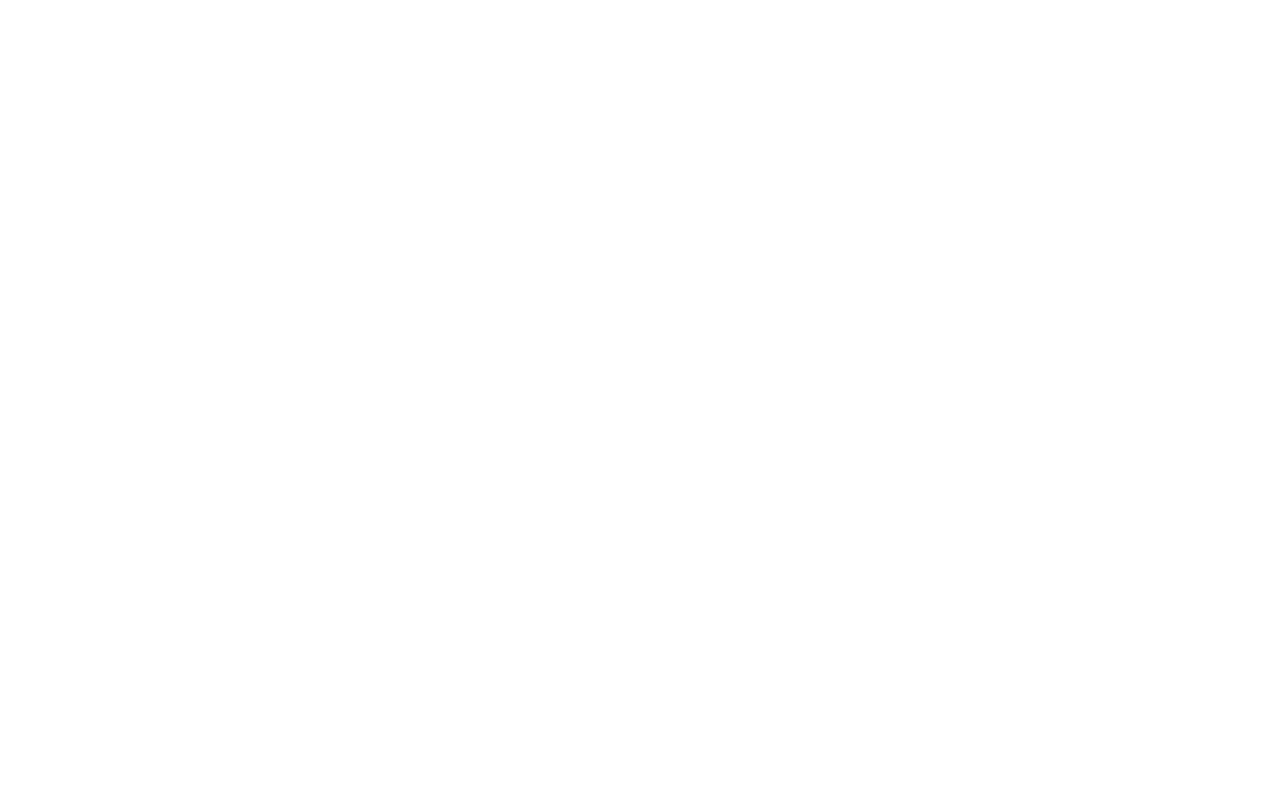
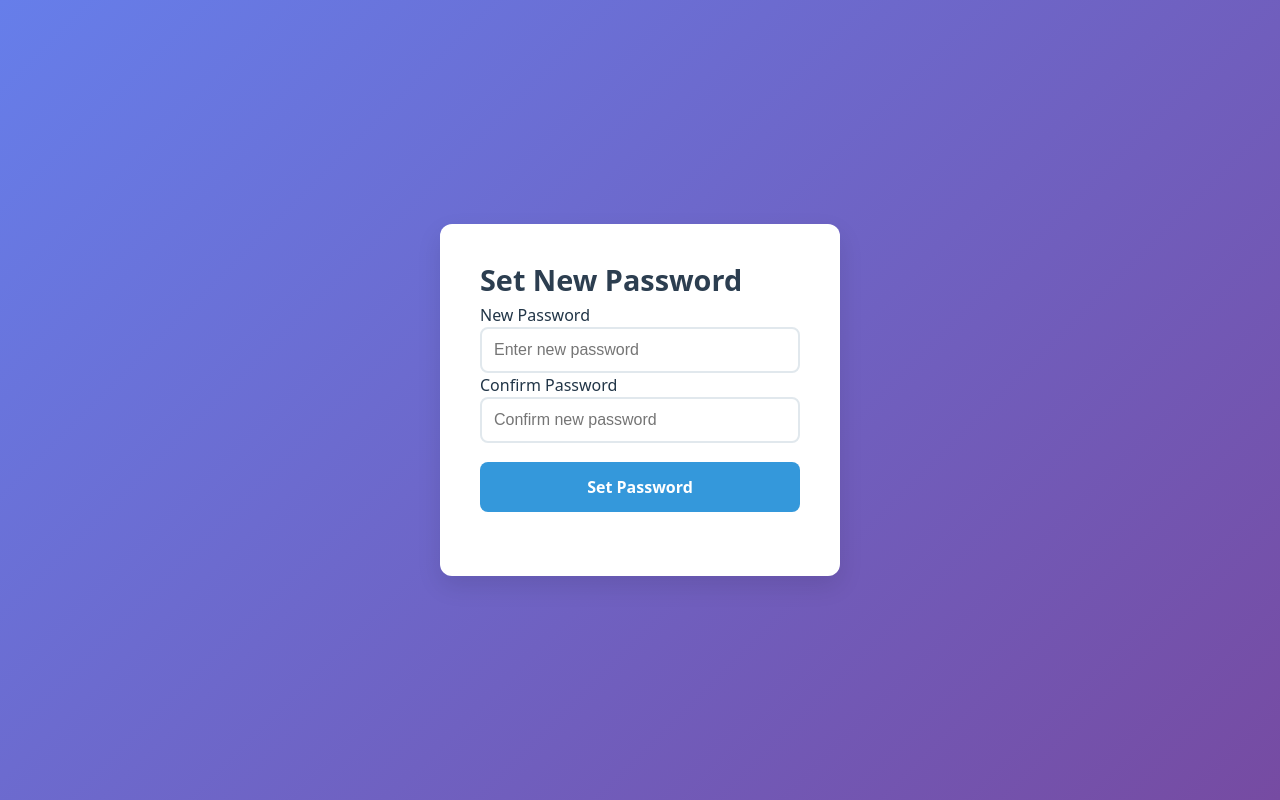
Before and after one commit to TovTechOrg/histadrut-front, a React (Vite) app: page /new-password in a window 1280 px wide. Before the commit this address had no page. Built offline with nearby package versions, Linux system fonts and the light colour scheme; sample sign-in values are in the browser's storage.

Commit message:
added reset password/new password pages, not connected to BE

```diff
--- a/src/App.jsx
+++ b/src/App.jsx
@@ -1,6 +1,7 @@
 import Profile from "./components/Profile";
 import "./App.css";
 import SignUp from "./components/Auth/SignUp";
+import NewPasswordPage from "./components/Auth/NewPasswordPage";
 import {
   BrowserRouter as Router,
   Routes,
@@ -29,6 +30,7 @@ function App() {
             {/* Public routes */}
             <Route path="/login" element={<Login />} />
             <Route path="/signup" element={<SignUp />} />
+            <Route path="/new-password" element={<NewPasswordPage />} />
             // ...existing code...
             {/* Protected routes */}
             <Route
--- /dev/null
+++ b/src/api/resetPassword.js
@@ -0,0 +1,24 @@
+// Temporary API for password reset
+export const resetPassword = async (email) => {
+  // Simulate POST to /reset-password
+  return fetch("https://cv.pythia-match.com/reset-password", {
+    method: "POST",
+    headers: { "Content-Type": "application/json" },
+    body: JSON.stringify({ email }),
+  }).then(async (res) => {
+    if (!res.ok) throw new Error("Failed to send reset email");
+    return res.json();
+  });
+};
+
+export const setNewPassword = async (email, password) => {
+  // Simulate POST to /new-password
+  return fetch("https://cv.pythia-match.com/new-password", {
+    method: "POST",
+    headers: { "Content-Type": "application/json" },
+    body: JSON.stringify({ email, password }),
+  }).then(async (res) => {
+    if (!res.ok) throw new Error("Failed to set new password");
+    return res.json();
+  });
+};
--- a/src/components/Auth/Login.jsx
+++ b/src/components/Auth/Login.jsx
@@ -1,4 +1,5 @@
 import React, { useState } from "react";
+import ResetPasswordModal from "./ResetPasswordModal";
 import { useAuth } from "../../contexts/AuthContext";
 import { useNavigate, Link } from "react-router-dom";
 import "./Login.css";
@@ -16,6 +17,7 @@ const Login = () => {
   const [loading, setLoading] = useState(false);
   const { login } = useAuth();
   const { setUser } = useAuth();
+  const [showResetModal, setShowResetModal] = useState(false);
   const navigate = useNavigate();
 
   const handleInputChange = (e) => {
@@ -64,7 +66,11 @@ const Login = () => {
         }
         console.log("Navigate called");
       } else {
-        setError(result.data?.error || result.data?.message || "Login failed");
+        let msg = result.data?.error || result.data?.message || "Login failed";
+        if (msg === "User authentication failed" || msg.toLowerCase().includes("authentication failed")) {
+          msg = "User or password not found. Please check your credentials.";
+        }
+        setError(msg);
       }
     } catch {
       setError("An error occurred. Please try again.");
@@ -134,6 +140,16 @@ const Login = () => {
             {loading ? "Please wait..." : "Sign In"}
           </button>
         </form>
+        <div style={{ textAlign: "right", marginTop: 8 }}>
+          <button
+            type="button"
+            className="text-button"
+            style={{ background: "none", border: "none", color: "#2196f3", cursor: "pointer", fontWeight: 500, padding: 0 }}
+            onClick={() => setShowResetModal(true)}
+          >
+            Forgot password?
+          </button>
+        </div>
         <button
           style={{
             marginTop: 16,
@@ -166,6 +182,8 @@ const Login = () => {
           </p>
         </div>
       </div>
+      {/* Move modal outside login-container */}
+      <ResetPasswordModal isOpen={showResetModal} onClose={() => setShowResetModal(false)} />
     </div>
   );
 };
--- /dev/null
+++ b/src/components/Auth/NewPasswordPage.jsx
@@ -0,0 +1,79 @@
+import React, { useState } from "react";
+import { useNavigate, useLocation } from "react-router-dom";
+import { setNewPassword } from "../../api/resetPassword";
+import { useAuth } from "../../contexts/AuthContext";
+import "./Login.css";
+
+const NewPasswordPage = () => {
+  const [password, setPassword] = useState("");
+  const [confirmPassword, setConfirmPassword] = useState("");
+  const [error, setError] = useState("");
+  const [loading, setLoading] = useState(false);
+  const navigate = useNavigate();
+  const location = useLocation();
+  const { login } = useAuth();
+  // Assume email is passed via location.state
+  const email = location.state?.email || "";
+
+  const handleSubmit = async (e) => {
+    e.preventDefault();
+    setError("");
+    if (!password || !confirmPassword) {
+      setError("Please fill in all fields.");
+      return;
+    }
+    if (password !== confirmPassword) {
+      setError("Passwords do not match.");
+      return;
+    }
+    setLoading(true);
+    try {
+      await setNewPassword(email, password);
+      // Log in with new password
+      await login(email, password);
+      navigate("/matches");
+    } catch (err) {
+      setError(err.message || "Failed to set new password");
+    } finally {
+      setLoading(false);
+    }
+  };
+
+  return (
+    <div className="login-page">
+      <div className="login-container">
+        <h1 className="login-title">Set New Password</h1>
+        <form onSubmit={handleSubmit} className="login-form">
+          <label htmlFor="new-password">New Password</label>
+          <input
+            id="new-password"
+            type="password"
+            value={password}
+            onChange={(e) => setPassword(e.target.value)}
+            className="form-input"
+            required
+            placeholder="Enter new password"
+            style={{ background: "#fff", color: "#222" }}
+          />
+          <label htmlFor="confirm-password">Confirm Password</label>
+          <input
+            id="confirm-password"
+            type="password"
+            value={confirmPassword}
+            onChange={(e) => setConfirmPassword(e.target.value)}
+            className="form-input"
+            required
+            placeholder="Confirm new password"
+            style={{ background: "#fff", color: "#222", marginBottom: "1.2rem" }}
+          />
+          {error && <div className="error-message">{error}</div>}
+          <button type="submit" className="login-button" disabled={loading}>
+            {loading ? "Setting..." : "Set Password"}
+          </button>
+        </form>
+      </div>
+    </div>
+  );
+};
+
+export default NewPasswordPage;
--- /dev/null
+++ b/src/components/Auth/ResetPasswordModal.jsx
@@ -0,0 +1,60 @@
+import React, { useState } from "react";
+import Modal from "../shared/Modal";
+import "./Login.css";
+import { resetPassword } from "../../api/resetPassword";
+
+const ResetPasswordModal = ({ isOpen, onClose }) => {
+  const [email, setEmail] = useState("");
+  const [loading, setLoading] = useState(false);
+  const [error, setError] = useState("");
+  const [success, setSuccess] = useState(false);
+
+  const handleSubmit = async (e) => {
+    e.preventDefault();
+    setLoading(true);
+    setError("");
+    setSuccess(false);
+    try {
+      await resetPassword(email);
+      setSuccess(true);
+    } catch (err) {
+      setError(err.message || "Failed to send reset email");
+    } finally {
+      setLoading(false);
+    }
+  };
+
+  return (
+    <Modal isOpen={isOpen} onClose={onClose} title="" maxWidth="500px" className="reset-modal">
+      <div className="reset-password-modal">
+        <h2 className="reset-password-title">Reset Password</h2>
+        {success ? (
+          <div className="success-message reset-password-success">Check your email for a reset link.</div>
+        ) : (
+          <form onSubmit={handleSubmit} className="reset-password-form">
+            <label htmlFor="reset-email" className="reset-password-label">Email</label>
+            <input
+              id="reset-email"
+              type="email"
+              value={email}
+              onChange={(e) => setEmail(e.target.value)}
+              required
+              className="form-input reset-password-input"
+              placeholder="Enter your email"
+            />
+            {error && <div className="error-message" style={{ color: "#c00", marginBottom: 10 }}>{error}</div>}
+            <button
+              type="submit"
+              className="login-button reset-password-btn"
+              disabled={loading}
+            >
+              {loading ? "Sending..." : "Send Reset Link"}
+            </button>
+          </form>
+        )}
+      </div>
+    </Modal>
+  );
+};
+
+export default ResetPasswordModal;
--- a/src/components/Auth/SignUp.jsx
+++ b/src/components/Auth/SignUp.jsx
@@ -82,6 +82,7 @@ const SignUp = () => {
               required
               placeholder="Enter your email"
               autoComplete="off"
+              style={{ background: "#fff", color: "#222" }}
             />
           </div>
           <div className="form-group">
@@ -98,6 +99,7 @@ const SignUp = () => {
               required
               placeholder="Enter your name"
               autoComplete="off"
+            style={{ background: "#fff", color: "#222" }}
             />
           </div>
           <div className="form-group">
@@ -114,6 +116,7 @@ const SignUp = () => {
               required
               placeholder="Enter your password"
               autoComplete="new-password"
+            style={{ background: "#fff", color: "#222" }}
             />
           </div>
           <div className="form-group">
@@ -130,6 +133,7 @@ const SignUp = () => {
               required
               placeholder="Re-enter your password"
               autoComplete="new-password"
+            style={{ background: "#fff", color: "#222" }}
             />
           </div>
           <button type="submit" className="login-button" disabled={loading}>
--- a/src/components/shared/Modal.css
+++ b/src/components/shared/Modal.css
@@ -17,11 +17,13 @@
   background: white;
   border-radius: 8px;
   width: 100%;
+  max-width: 500px;
   max-height: 80vh;
   overflow-y: auto;
   box-shadow: 0 4px 20px rgba(0, 0, 0, 0.15);
   position: relative;
 }
+
 
 .modal__header {
   display: flex;
@@ -31,6 +33,16 @@
   border-bottom: 1px solid #e1e8ed;
   background: #f8f9fa;
   border-radius: 8px 8px 0 0;
+}
+
+.reset-modal .modal__header {
+  background: transparent !important;
+  border-bottom: none;
+  padding: 0.5rem 1rem 0 0;
+  min-height: 0;
+  display: flex;
+  justify-content: flex-end;
+  align-items: flex-start;
 }
 
 .modal__title {
--- a/src/components/shared/Modal.jsx
+++ b/src/components/shared/Modal.jsx
@@ -43,17 +43,19 @@ const Modal = ({
   return (
     <div className="modal__overlay" onClick={handleOverlayClick}>
       <div className={`modal__content ${className}`} style={{ maxWidth }}>
-        <div className="modal__header">
-          <h2 className="modal__title">{title}</h2>
+        <div className={`modal__header${className && className.includes('no-modal-header-x') ? ' modal__header--x-only' : ''}`}>
+          {(!className || !className.includes('no-modal-header-x')) && title && (
+            <h2 className="modal__title">{title}</h2>
+          )}
           <button
             className="modal__close-btn"
             onClick={onClose}
             aria-label="Close modal"
+            style={className && className.includes('no-modal-header-x') ? { marginLeft: 'auto', fontSize: 28, background: 'none', border: 'none', color: '#222', cursor: 'pointer', lineHeight: 1 } : {}}
           >
             ×
           </button>
         </div>
-
         <div className="modal__body">{children}</div>
       </div>
     </div>
```
Also changed, not shown: src/components/Auth/Login.css (+54 -0 lines).
